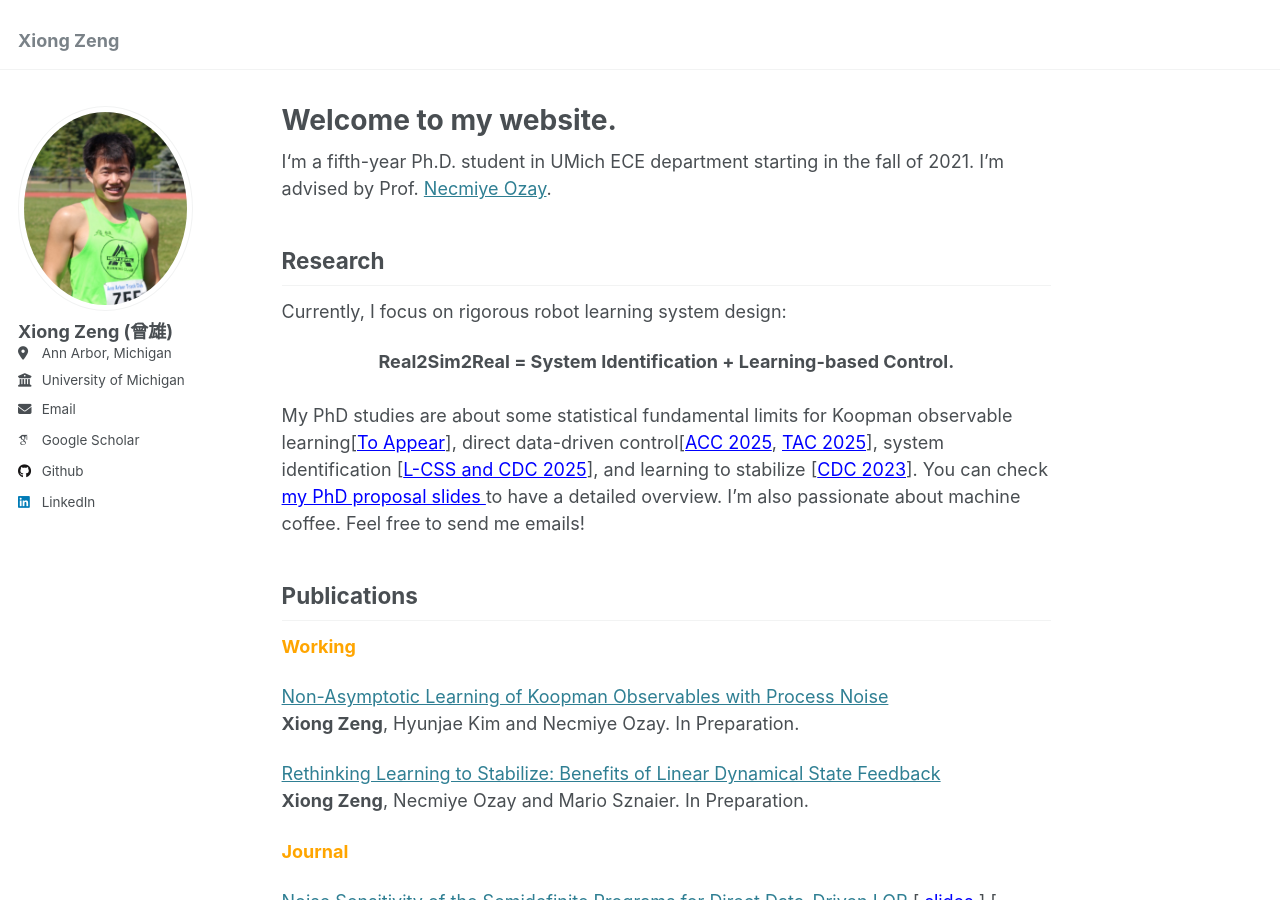
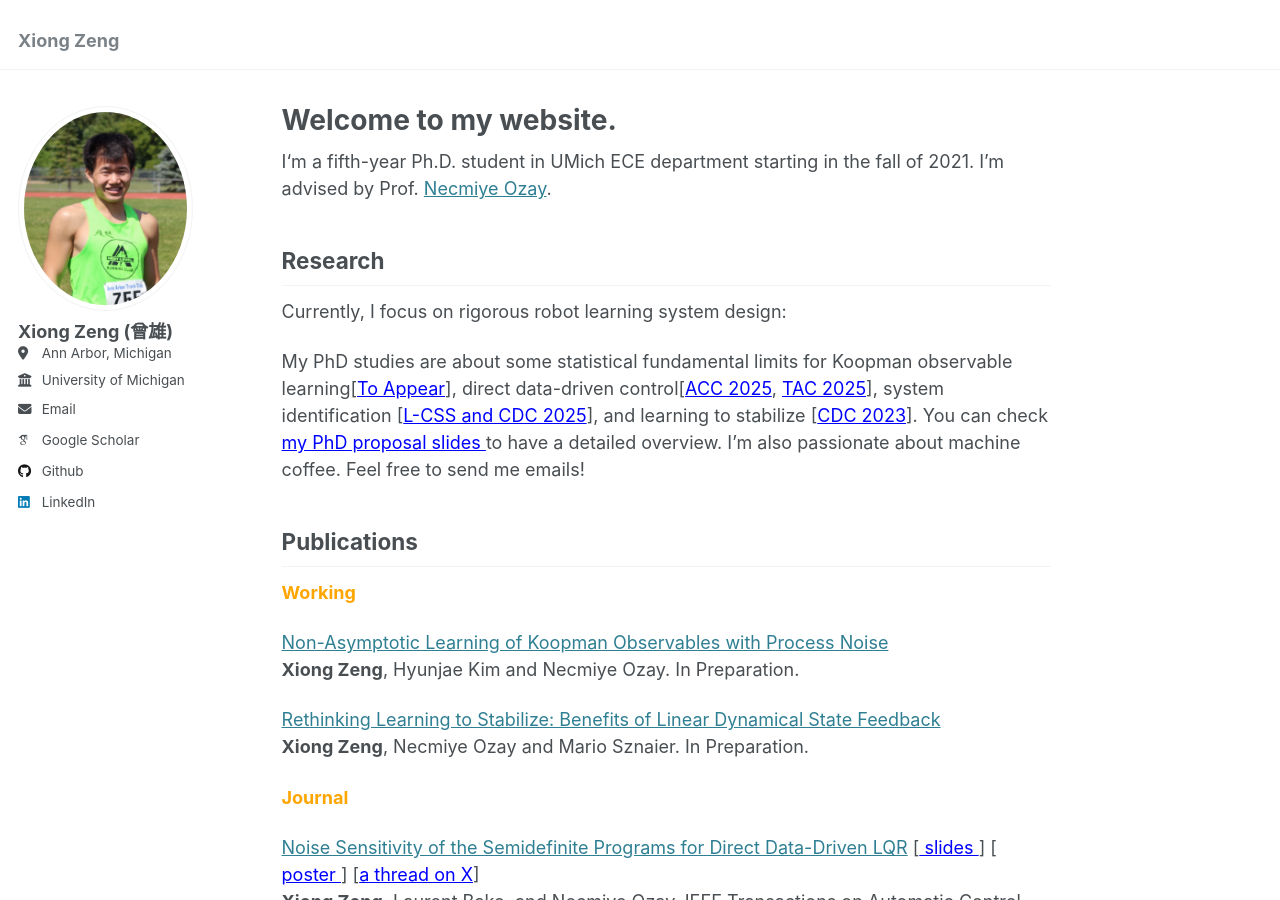
Before and after one commit to zengxiong111/zengxiong.github.io, a Jekyll site: the page built from _pages/about.md, in a window 1280 px wide and 900 px high. Built offline with Jekyll 4.4.1, drawn with Linux system fonts in a browser that asks for light colours; some web fonts are replaced.

Commit message:
Update about.md

```diff
--- a/_pages/about.md
+++ b/_pages/about.md
@@ -13,9 +13,6 @@ I‘m a fifth-year Ph.D. student in UMich ECE department starting in the fall of
 
 Currently, I focus on rigorous robot learning system design:
 
-<div align="center"><strong>Real2Sim2Real = System Identification + Learning-based Control.</strong></div>
-
-<br>
 My PhD studies are about some statistical fundamental limits for Koopman observable learning[<a href="https://scholar.google.com/citations?user=v4lWTTwAAAAJ&hl=en" style="color: blue;" target="_blank">To Appear</a>], direct data-driven control[<a href="https://web.eecs.umich.edu/~necmiye/pubs/ZengBO_acc25.pdf" style="color: blue;" target="_blank">ACC 2025</a>, <a href="https://arxiv.org/abs/2412.19705" style="color: blue;" target="_blank">TAC 2025</a>], system identification [<a href="https://arxiv.org/abs/2503.16817" style="color: blue;" target="_blank">L-CSS and CDC 2025</a>], and learning to stabilize [<a href="https://arxiv.org/abs/2311.11151" style="color: blue;" target="_blank">CDC 2023</a>].
 You can check <a href="https://github.com/zengxiong111/zengxiong.github.io/releases/download/v1.0/phd_propsoal_Xiong_Zeng_part.pdf"
    target="_blank"
```
